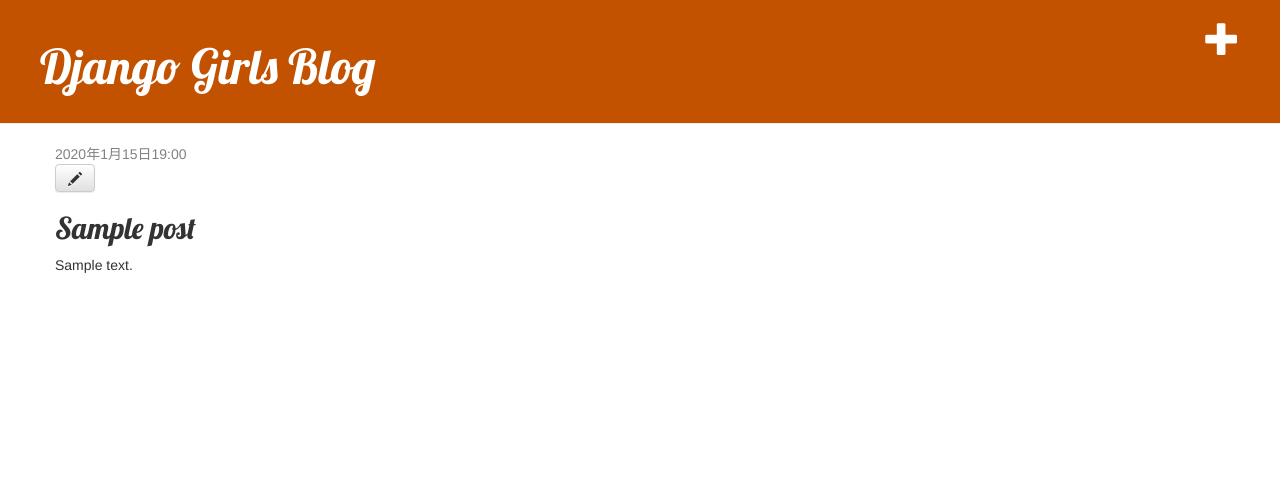
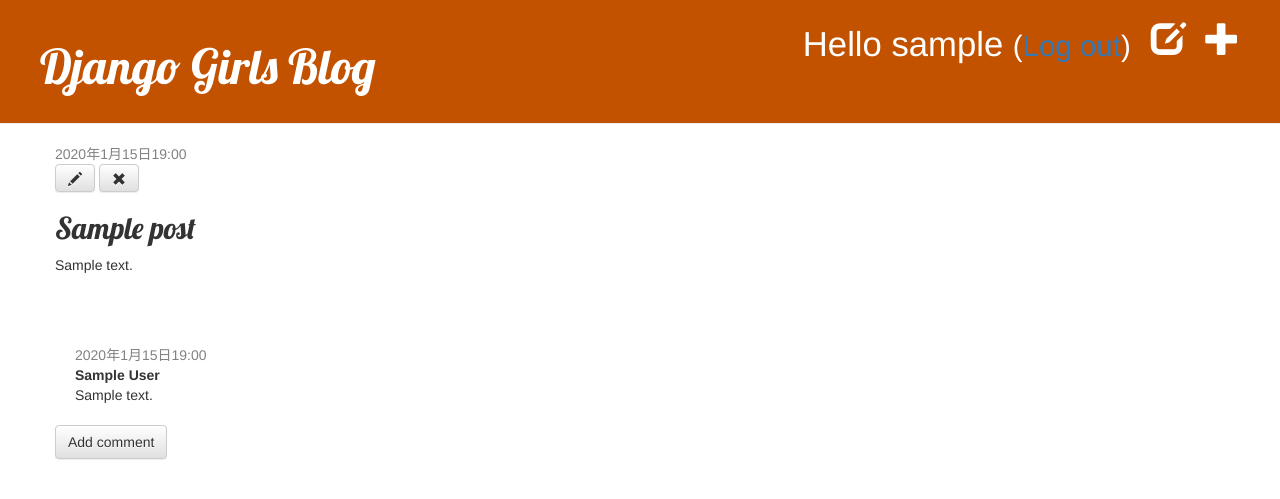
Before and after one commit to Shuma23/my-first-blog, a Django app: page /post/1 in a window 1280 px wide. Shown: the top 499 px of the page. Run offline with Django 4.2, Linux system fonts and the light colour scheme; a user stored in the database is signed in; tables that the repository leaves empty hold one stand-in row (values such as "Sample post"); some libraries are stand-ins or nearby versions.

Commit message:
Added comments and login/logout for the site.

```diff
--- a/blog/admin.py
+++ b/blog/admin.py
@@ -1,5 +1,6 @@
 from django.contrib import admin
-from .models import Post
+from .models import Post, Comment
 
 
 admin.site.register(Post)
+admin.site.register(Comment)
--- a/blog/models.py
+++ b/blog/models.py
@@ -14,5 +14,22 @@
         self.published_date = timezone.now()
         self.save()
 
+    def approved_comments(self):
+        return self.comments.filter(approved_comment=True)
+
     def __str__(self):
         return self.title
+
+class Comment(models.Model):
+    post = models.ForeignKey('blog.Post', on_delete=models.CASCADE, related_name='comments')
+    author = models.CharField(max_length=200)
+    text = models.TextField()
+    created_date = models.DateTimeField(default=timezone.now())
+    approved_comment = models.BooleanField(default=False)
+
+    def approve(self):
+        self.approved_comment = True
+        self.save()
+
+    def __str__(self):
+        return self.title
--- a/blog/static/css/blog.css
+++ b/blog/static/css/blog.css
@@ -54,3 +54,7 @@
 .post h2 a:visited {
   color: #000;
 }
+
+.comment {
+  margin: 20px 0px 20px 20px;
+}
--- a/blog/templates/blog/base.html
+++ b/blog/templates/blog/base.html
@@ -11,6 +11,10 @@
         <div class="page-header">
             {% if user.is_authenticated %}
                 <a href="{% url 'post_new' %}" class="top-menu"><span class="glyphicon glyphicon-plus"></span></a>
+                <a href="{% url 'post_draft_list' %}" class="top-menu"><span class="glyphicon glyphicon-edit"></span></a>
+                <p class="top-menu">Hello {{ user.username }} <small>(<a href="{% url 'logout' %}">Log out</a>)</small></p>
+            {% else %}
+                <a href="{% url 'login' %}" class="top-menu"><span class="glyphicon glyphicon-lock"></span></a>
             {% endif %}
             <h1><a href="/">Django Girls Blog</a></h1>
         </div>
--- a/blog/templates/blog/post_detail.html
+++ b/blog/templates/blog/post_detail.html
@@ -6,11 +6,32 @@
             <div class="date">
                 {{ post.published_date }}
             </div>
+        {% else %}
+            <a href="{% url 'post_publish' pk=post.pk %}" class="btn btn-default">Publish</a>
         {% endif %}
         {% if user.is_authenticated %}
             <a class="btn btn-default" href="{% url 'post_edit' pk=post.pk %}"><span class="glyphicon glyphicon-pencil"></span></a>
+            <a class="btn btn-default" href="{% url 'post_remove' pk=post.pk %}"><span class="glyphicon glyphicon-remove"></span></a>
         {% endif %}
         <h2>{{ post.title }}</h2>
         <p>{{ post.text|linebreaksbr }}</p>
     </div>
+    {% for comment in post.comments.all %}
+        {% if user.is_authenticated or comment.approved_comment %}
+            <div class="comment">
+                <div class="date">
+                    {{ comment.created_date }}
+                    {% if not comment.approved_comment %}
+                        <a class="btn btn-default" href="{% url 'comment_remove' pk=comment.pk %}"><span class="glyphicon glyphicon-remove"></span></a>
+                        <a class="btn btn-default" href="{% url 'comment_approve' pk=comment.pk %}"><span class="glyphicon glyphicon-ok"></span></a>
+                    {% endif %}
+                </div>
+                <strong>{{ comment.author }}</strong>
+                <p>{{ comment.text|linebreaksbr }}</p>
+            </div>
+        {% endif %}
+    {% empty %}
+        <p>No comments here yet :(</p>
+    {% endfor %}
+    <a class="btn btn-default" href="{% url 'add_comment_to_post' pk=post.pk %}">Add comment</a>
 {% endblock %}
--- a/blog/templates/blog/post_list.html
+++ b/blog/templates/blog/post_list.html
@@ -8,6 +8,7 @@
             </div>
             <h2><a href="{% url 'post_detail' pk=post.pk %}">{{ post.title }}</a></h2>
             <p>{{ post.text|linebreaksbr }}</p>
+            <a href="{% url 'post_detail' pk=post.pk %}">Comments: {{ post.approved_comments.count }}</a>
         </div>
     {% endfor %}
 {% endblock %}
--- a/blog/urls.py
+++ b/blog/urls.py
@@ -5,5 +5,11 @@
     path('', views.post_list, name='post_list'),
     path('post/<int:pk>', views.post_detail, name='post_detail'),
     path('post/new/', views.post_new, name='post_new'),
-    path('post/<int:pk>/edit/', views.post_edit, name='post_edit')
+    path('post/<int:pk>/edit/', views.post_edit, name='post_edit'),
+    path('drafts/', views.post_draft_list, name='post_draft_list'),
+    path('post/<pk>/publish/', views.post_publish, name='post_publish'),
+    path('post/<pk>/remove/', views.post_remove, name='post_remove'),
+    path('post/<int:pk>/comment/', views.add_comment_to_post, name='add_comment_to_post'),
+    path('comment/<int:pk>/remove', views.comment_remove, name='comment_remove'),
+    path('comment/<int:pk>/approve', views.comment_approve, name='comment_approve'),
 ]
--- a/blog/views.py
+++ b/blog/views.py
@@ -1,8 +1,9 @@
+from django.contrib.auth.decorators import login_required
 from django.shortcuts import render, get_object_or_404
 from django.utils import timezone
 from django.shortcuts import redirect
-from .models import Post
-from .forms import PostForm
+from .models import Post, Comment
+from .forms import PostForm, CommentForm
 
 
 def post_list(request):
@@ -13,19 +14,21 @@
     post = get_object_or_404(Post, pk=pk)
     return render(request, 'blog/post_detail.html', {'post': post})
 
+@login_required
 def post_new(request):
     if request.method == "POST":
         form = PostForm(request.POST)
         if form.is_valid():
             post = form.save(commit=False)
             post.author = request.user
-            post.published_date = timezone.now()
+            # post.published_date = timezone.now()
             post.save()
             return redirect('post_detail', pk=post.pk)
     else:
         form = PostForm()
     return render(request, 'blog/post_edit.html', {'form': form})
 
+@login_required
 def post_edit(request, pk):
     post = get_object_or_404(Post, pk=pk)
     if request.method == "POST":
@@ -33,9 +36,50 @@
         if form.is_valid():
             post = form.save(commit=False)
             post.author = request.user
-            post.published_date = timezone.now()
+            # post.published_date = timezone.now()
             post.save()
             return redirect('post_detail', pk=post.pk)
     else:
         form = PostForm(instance=post)
     return render(request, 'blog/post_edit.html', {'form': form})
+
+@login_required
+def post_draft_list(request):
+    posts = Post.objects.filter(published_date__isnull=True).order_by('created_date')
+    return render(request, 'blog/post_draft_list.html', {'posts': posts})
+
+@login_required
+def post_publish(request, pk):
+    post = get_object_or_404(Post, pk=pk)
+    post.publish()
+    return redirect('post_detail', pk=pk)
+
+@login_required
+def post_remove(request, pk):
+    post = get_object_or_404(Post, pk=pk)
+    post.delete()
+    return redirect('post_list')
+
+
+def add_comment_to_post(request, pk):
+    post = get_object_or_404(Post, pk=pk)
+    if request.method == "POST":
+        form = CommentForm(request.POST)
+        if form.is_valid():
+            comment = form.save(commit=False)
+            comment.post = post
+            comment.save()
+            return redirect('post_detail', pk=post.pk)
+    else:
+        form = CommentForm()
+    return render(request, 'blog/add_comment_to_post.html', {'form': form})
+
+def comment_remove(request, pk):
+    comment = get_object_or_404(Comment, pk=pk)
+    comment.delete()
+    return redirect('post_detail', pk=comment.post.pk)
+
+def comment_approve(request, pk):
+    comment = get_object_or_404(Comment, pk=pk)
+    comment.approve()
+    return redirect('post_detail', pk=comment.post.pk)
--- a/mysite/settings.py
+++ b/mysite/settings.py
@@ -124,3 +124,5 @@
 # https://docs.djangoproject.com/en/4.0/ref/settings/#default-auto-field
 
 DEFAULT_AUTO_FIELD = 'django.db.models.BigAutoField'
+
+LOGIN_REDIRECT_URL = '/'
--- a/mysite/urls.py
+++ b/mysite/urls.py
@@ -16,7 +16,11 @@
 from django.contrib import admin
 from django.urls import path, include
 
+from django.contrib.auth import views
+
 urlpatterns = [
     path('admin/', admin.site.urls),
+    path('accounts/login/', views.LoginView.as_view(), name='login'),
+    path('accounts/logout/', views.LogoutView.as_view(next_page='/'), name='logout'),
     path('', include('blog.urls')),
 ]
```
Also changed, not shown: blog/forms.py (+8 -1 lines), blog/templates/blog/add_comment_to_post.html (added, +9 -0 lines), blog/templates/blog/post_draft_list.html (added, +11 -0 lines), blog/templates/registration/login.html (added, +24 -0 lines), blog/migrations/0002_comment.py (added).
